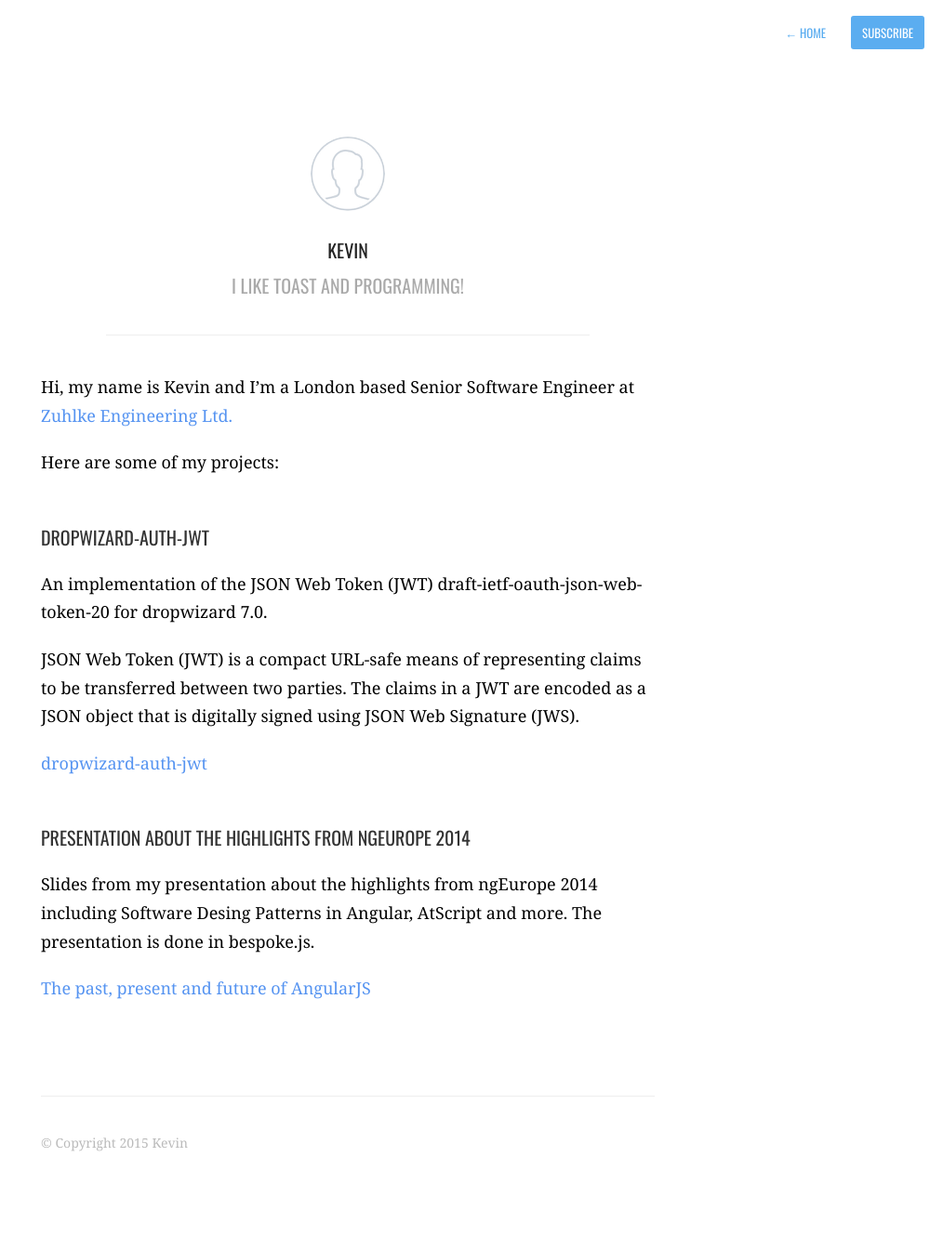
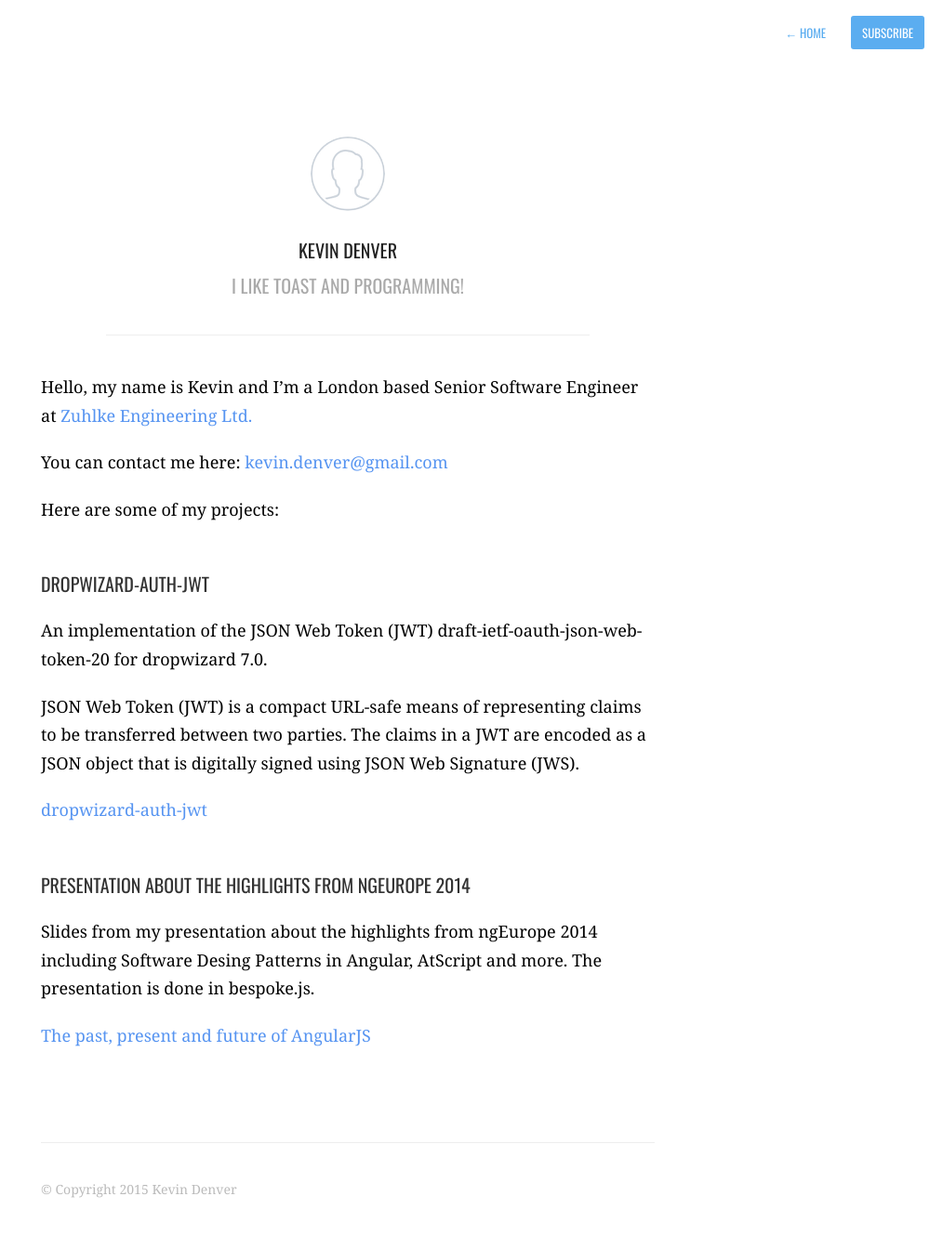
Before and after one commit to ToastShaman/toastshaman.github.io, a Jekyll site: the page built from about.md, in a window 1280 px wide. Shown: the whole page at 93% size, without its empty margins (266-1280 px from the left). Built offline with Jekyll 4.4.1, drawn with Linux system fonts in a browser that asks for light colours; Markdown is read by kramdown in place of the engine named in the settings; before the commit the page ends 1280 px from its top, so only the background shows below that.

Commit message:
feat(contact): added my email address to the about page

```diff
--- a/_config.yml
+++ b/_config.yml
@@ -3,20 +3,19 @@ description: I like Toast and Programming!
 meta_description: "I like Toast and Programming! A blog about software development"
 
 aboutPage: true
-
 markdown: redcarpet
 highlighter: pygments
 
 paginate: 20
 baseurl: /
-domain_name: 'http://blog.toastshaman.com'
+domain_name: 'http://toastshaman.com'
 google_analytics: 'UA-56954286-1'
 disqus: true
 disqus_shortname: 'iliketoastandprogramming'
 
 # Details for the RSS feed generator
-url:            'http://your-blog-url.example.com'
-author:         'Kevin'
+url:            'http://toastshaman.com'
+author:         'Kevin Denver'
 authorTwitter:  'toastshaman'
 
 permalink:       /:year/:title/
--- a/about.md
+++ b/about.md
@@ -4,7 +4,10 @@ permalink: about/
 profile: true
 ---
 
-Hi, my name is Kevin and I'm a London based Senior Software Engineer at [Zuhlke Engineering Ltd.](http://www.zuehlke.com/)
+Hello, my name is Kevin and I'm a London based Senior Software
+Engineer at [Zuhlke Engineering Ltd.](http://www.zuehlke.com/)
+
+You can contact me here: <a href="mailto:kevin.denver@gmail.com">kevin.denver@gmail.com</a>
 
 Here are some of my projects:
 
```
